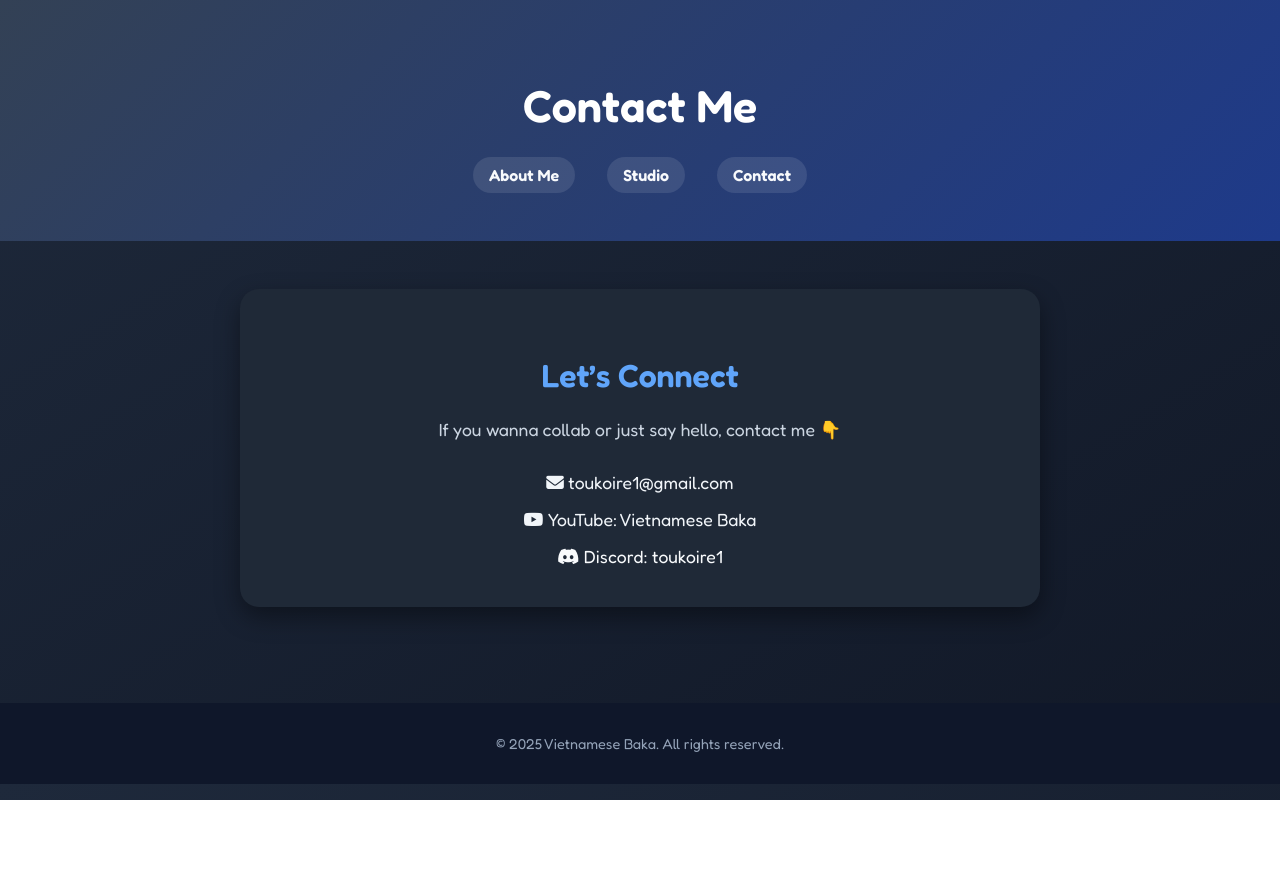
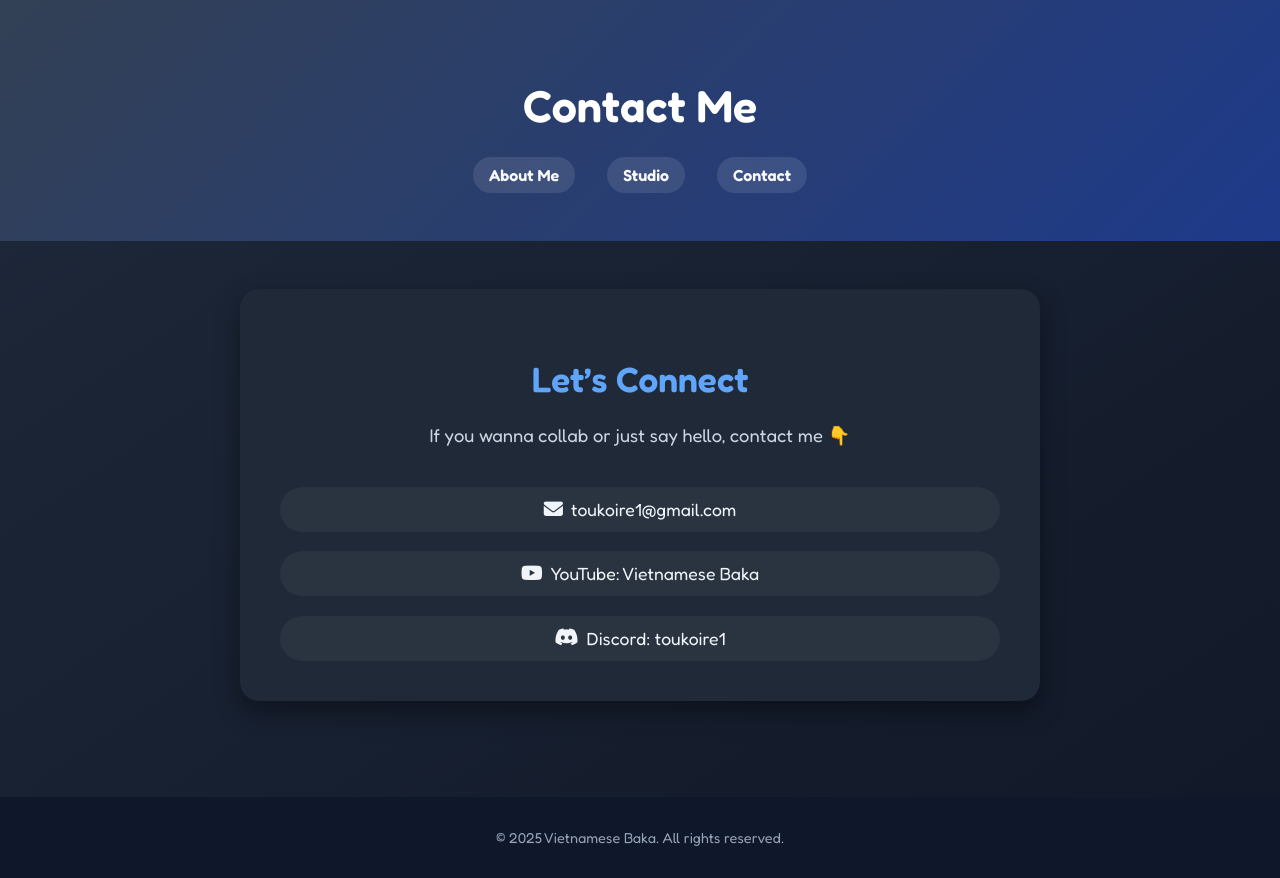
Before and after one commit to realOSAKER/realosaker.github.io, a plain HTML site: page contact.html in a window 1280 px wide. Before the commit the page ends 800 px from the top, so only its background shows below. Drawn offline with Linux system fonts and the light colour scheme.

Commit message:
Update contact.html

```diff
--- a/contact.html
+++ b/contact.html
@@ -61,36 +61,55 @@
       padding: 2.5rem;
       border-radius: 1.2rem;
       box-shadow: 0 10px 25px rgba(0,0,0,0.4);
+      animation: fadeIn 1s ease-in;
     }
 
     .contact-box h2 {
-      font-size: 2rem;
+      font-size: 2.2rem;
       color: #60a5fa;
       margin-bottom: 1.5rem;
     }
 
     .contact-box p {
-      font-size: 1.1rem;
+      font-size: 1.15rem;
       color: #cbd5e1;
-      margin-bottom: 2rem;
+      margin-bottom: 2.5rem;
     }
 
     .contact-links {
       display: flex;
       flex-direction: column;
-      gap: 1rem;
+      gap: 1.2rem;
       font-size: 1.1rem;
     }
 
-    .contact-links a {
+    .contact-links a,
+    .contact-links span {
+      display: inline-flex;
+      align-items: center;
+      justify-content: center;
+      gap: 0.5rem;
+      padding: 0.75rem 1.25rem;
+      background: rgba(255, 255, 255, 0.05);
+      border-radius: 999px;
+      text-decoration: none;
       color: #f1f5f9;
-      text-decoration: none;
-      display: inline-block;
-      transition: color 0.3s;
+      transition: all 0.3s ease;
     }
 
-    .contact-links a:hover {
+    .contact-links a:hover,
+    .contact-links span:hover {
+      background-color: rgba(96, 165, 250, 0.15);
       color: #60a5fa;
+    }
+
+    .contact-links i {
+      font-size: 1.2rem;
+    }
+
+    @keyframes fadeIn {
+      from { opacity: 0; transform: translateY(20px); }
+      to { opacity: 1; transform: translateY(0); }
     }
 
     footer {
```
